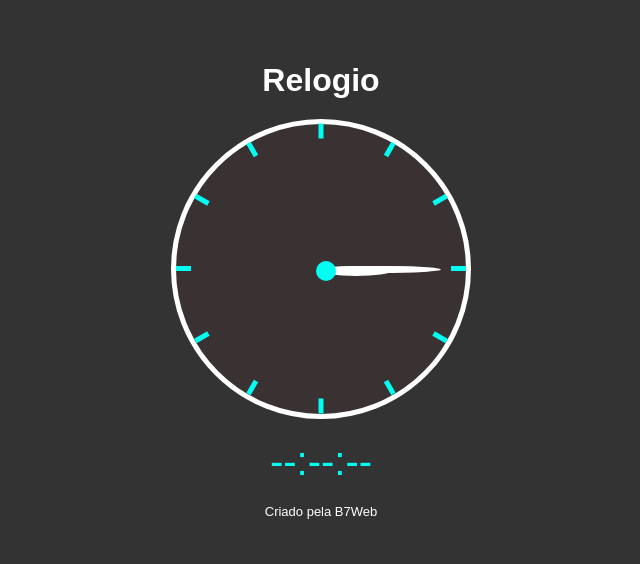
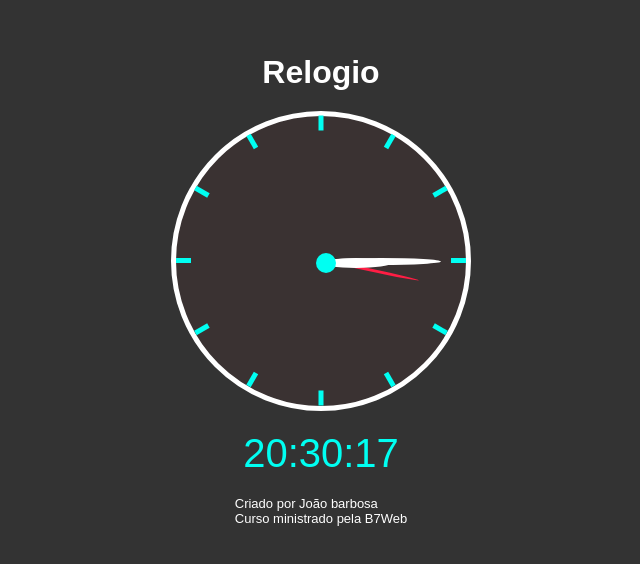
Before and after one commit to JoaoSBarbosa/relogio-analogico-digital, a plain HTML site: page relogio/index.html in a window 1280 px wide. Shown: the part 110-674 px from the top of the page, without its empty margins (319-959 px from the left). Drawn offline with Linux system fonts and the light colour scheme.

Commit message:
Logica do relogio digital e ponteiro do segundo

```diff
--- a/relogio/assets/css/style.css
+++ b/relogio/assets/css/style.css
@@ -70,7 +70,7 @@ h1 {
 .p_s {
    width: 100px;
    height: 3px;
-   background-color: #c4ffc9;
+   background-color: #ff1d44;
 }
 .p_m {
    width: 120px;
--- a/relogio/assets/js/script.js
+++ b/relogio/assets/js/script.js
@@ -1,2 +1,24 @@
 // Selecionando elementos
-let digitalElemnt = document.querySelector('.digital');
+let digitalElemnt = document.querySelector(".digital");
+let sElement = document.querySelector(".p_s");
+let mElement = document.querySelector(".p_m");
+let hElement = document.querySelector(".p_h");
+
+function updateClock() {
+  let now = new Date();
+  let hour = now.getHours();
+  let minute = now.getMinutes();
+  let second = now.getSeconds();
+  // Relogio digital
+  digitalElemnt.innerHTML = `${fixZero(hour)}:${fixZero(minute)}:${fixZero(
+    second
+  )}`;
+  // Relogio Analogico
+  let sDeg = ((360 / 60) * second) - 90;
+  sElement.style.transform = `rotate(${sDeg}deg)`;
+}
+function fixZero(time) {
+  return time < 10 ? `0${time}` : time;
+}
+
+setInterval(updateClock, 1000);
--- a/relogio/index.html
+++ b/relogio/index.html
@@ -60,7 +60,10 @@
    </div>
    <div class="digital">--:--:--</div>
 
-   <footer>Criado pela B7Web</footer>
+   <footer>
+      <p>Criado por João barbosa</p>
+      <p>Curso ministrado pela B7Web</p>
+   </footer>
 
    <script src="assets/js/script.js"></script>
 </body>
```
